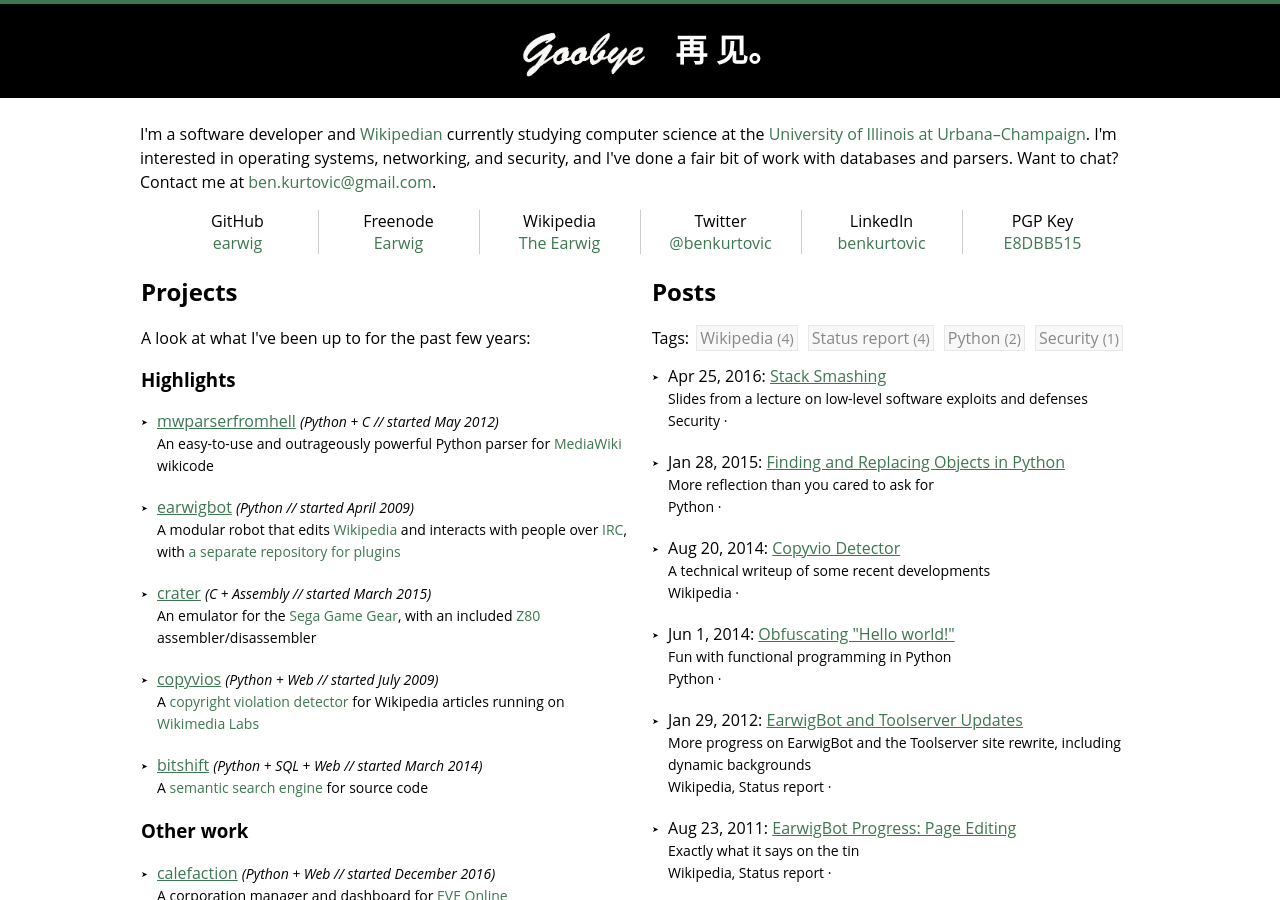
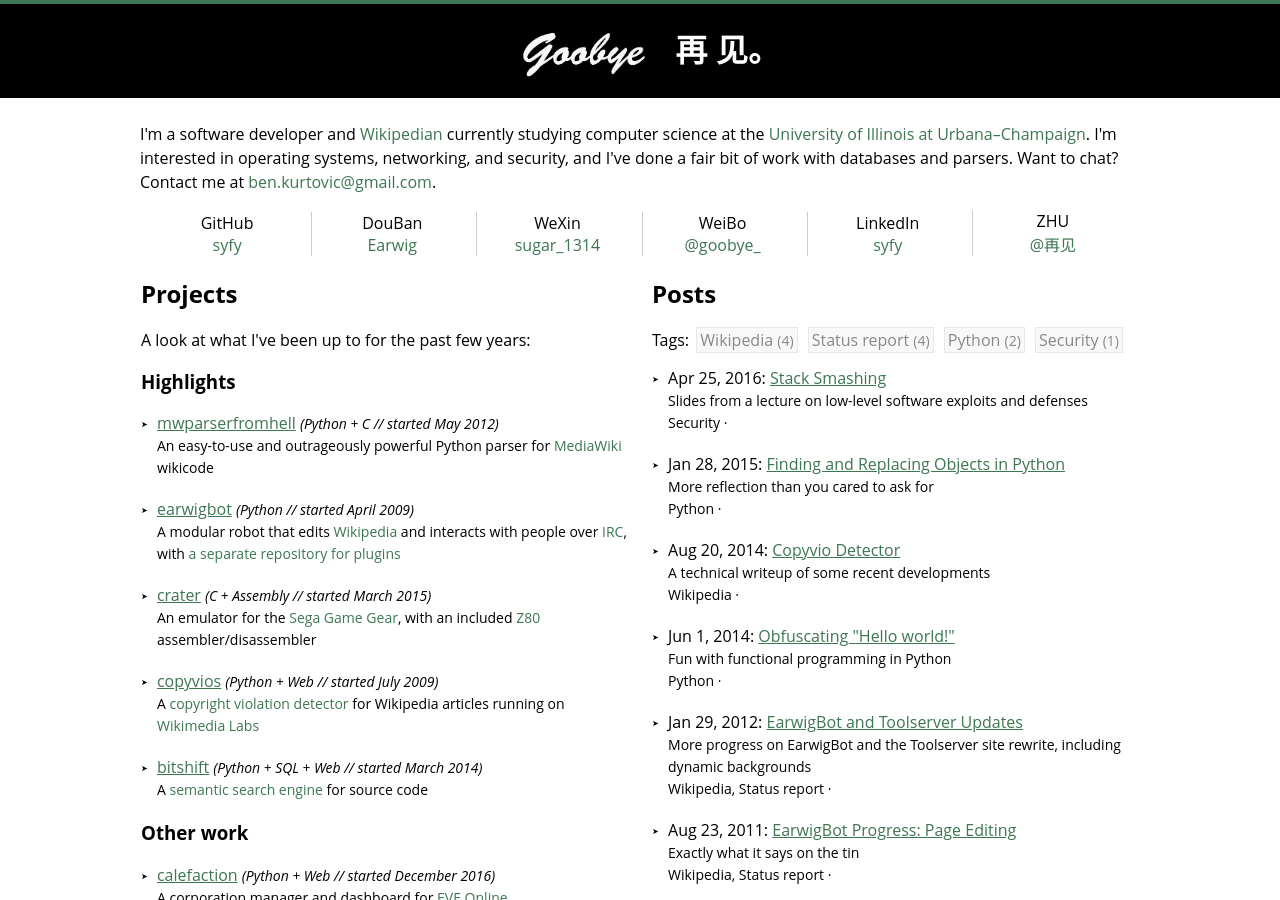
Before and after one commit to OtsoValo/myyyy.github.io, a Jekyll site: the page built from index.html, in a window 1280 px wide and 900 px high. Built offline with Jekyll 4.4.1, drawn with Linux system fonts in a browser that asks for light colours; nearby versions of some CDN libraries; comment, search, counter and statistics services are not loaded.

Commit message:
Signed-off-by: SU <100714131@qq.com>

```diff
--- a/_layouts/base.html
+++ b/_layouts/base.html
@@ -17,7 +17,7 @@
     <body>
         <div id="banner">
             <a href="/">
-                <img src="/static/avatar.png" title="Ben Kurtovic" alt="Earwig" />
+                <img src="/static/avatar.png" title="good bye" alt="Earwig" />
                 <h1>再 见。</h1>
             </a>
         </div>
--- a/index.html
+++ b/index.html
@@ -109,12 +109,12 @@ projects:
 
 <p id="bio">I'm a software developer and <a href="//en.wikipedia.org/">Wikipedian</a> currently studying computer science at the <a href="//illinois.edu/">University of Illinois at Urbana&ndash;Champaign</a>. I'm interested in operating systems, networking, and security, and I've done a fair bit of work with databases and parsers. Want to chat? Contact me at <a href="mailto:ben.kurtovic@gmail.com">ben.kurtovic@gmail.com</a>.</p>
 <div id="links">
-    <div>GitHub<br /><a href="//github.com/earwig">earwig</a></div
-    ><div>Freenode<br /><a href="http://webchat.freenode.net/?channels=%23%23earwig">Earwig</a></div
-    ><div>Wikipedia<br /><a href="//en.wikipedia.org/wiki/User:The_Earwig">The Earwig</a></div
-    ><div>Twitter<br /><a href="//twitter.com/benkurtovic">@benkurtovic</a></div
-    ><div>LinkedIn<br /><a href="//linkedin.com/in/benkurtovic">benkurtovic</a></div
-    ><div>PGP Key<br /><a href="http://pgp.mit.edu:11371/pks/lookup?search=0x8A19649AE8DBB515&amp;fingerprint=on&amp;op=index">E8DBB515</a></div>
+    <div>GitHub<br /><a href="//github.com/myyyy">syfy</a></div>
+    <div>DouBan<br /><a href="http://webchat.freenode.net/?channels=%23%23earwig">Earwig</a></div>
+    <div>WeXin<br /><a href="#">sugar_1314</a></div>
+    <div>WeiBo<br /><a href="http://weibo.com/ioney">@goobye_</a></div>
+    <div>LinkedIn<br /><a href="#">syfy</a></div>
+    <div>ZHU<br /><a href="http://zhihu.com/people/goo-bye">@再见</a></div>
 </div>
 <table id="work">
     <tr>
```
Also changed, not shown: other parts of _layouts/base.html (+1 -1 lines).
